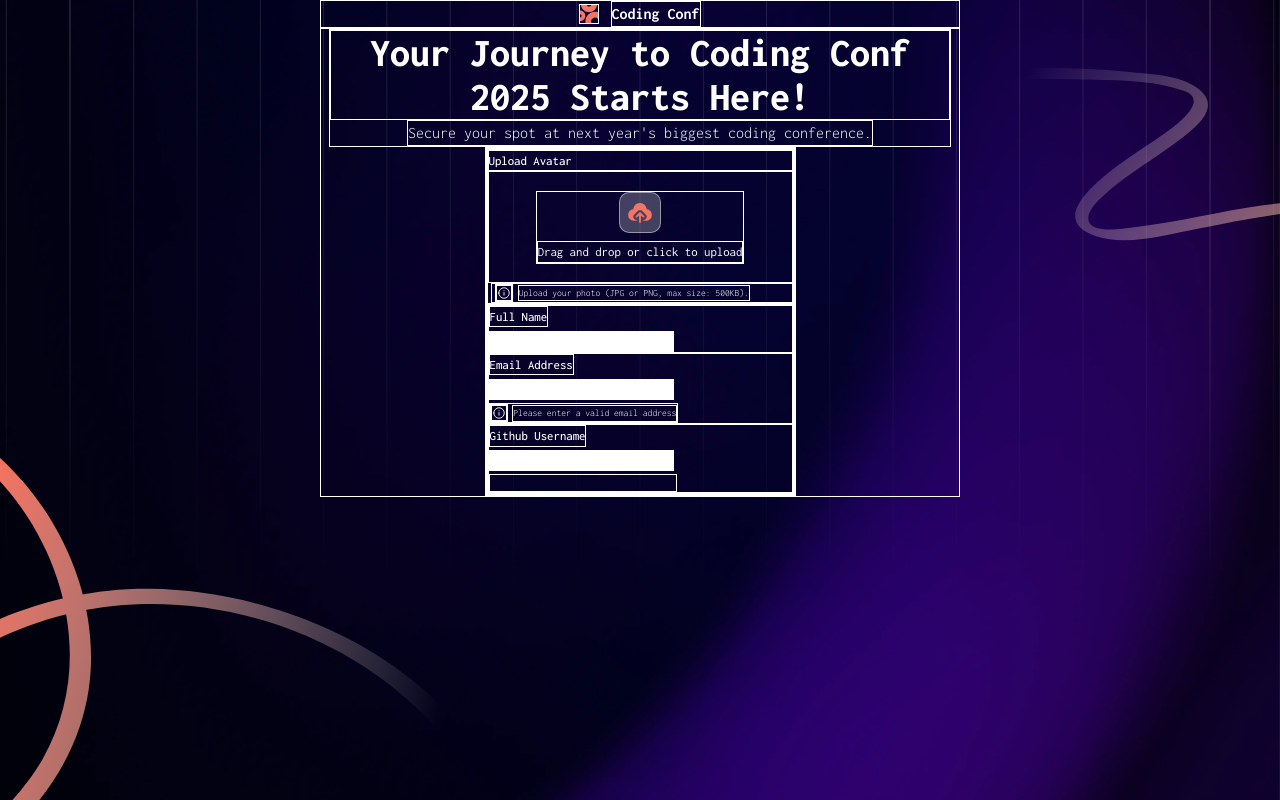
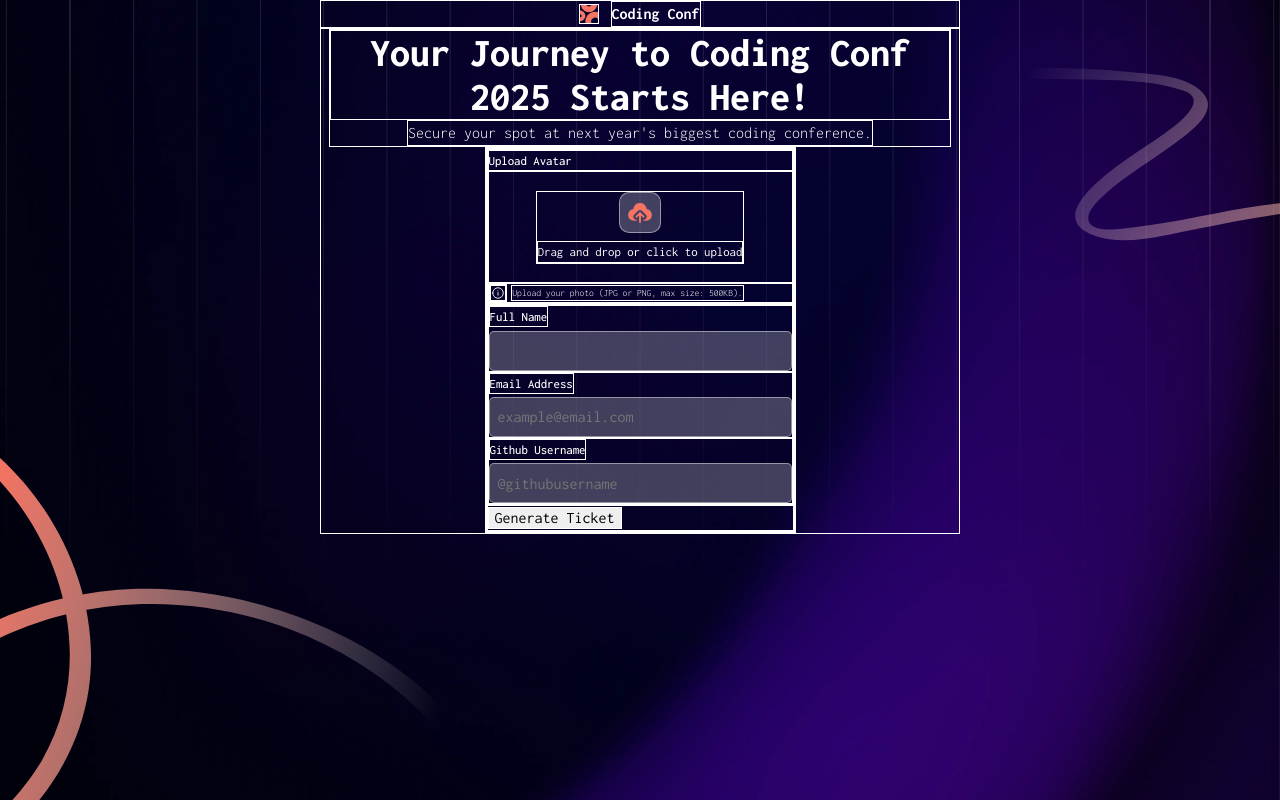
Before and after one commit to awakeinthedreamstate/conference-ticket-generator, a React (Vite) app in the folder ticketgeneratorapp/: page / in a window 1280 px wide. Built offline with nearby package versions, Linux system fonts and the light colour scheme.

Commit message:
Added Form validation to attendee bio component
Added validation to form using react-hook-form library

```diff
--- a/ticketgeneratorapp/package.json
+++ b/ticketgeneratorapp/package.json
@@ -10,7 +10,8 @@
   },
   "dependencies": {
     "react": "^18.2.0",
-    "react-dom": "^18.2.0"
+    "react-dom": "^18.2.0",
+    "react-hook-form": "^7.54.2"
   },
   "devDependencies": {
     "@types/react": "^18.0.27",
--- a/ticketgeneratorapp/src/components/AttendeeBioField.jsx
+++ b/ticketgeneratorapp/src/components/AttendeeBioField.jsx
@@ -1,11 +1,12 @@
-import "./attendeebiofield.module.css";
 import styles from "./attendeebiofield.module.css";
 
-export default function AttendeeBioField() {
-  const alertMessage = {
+export default function AttendeeBioField({ register, errors }) {
+  const ALERT_MESSAGE = {
     name: "Please enter your full name",
     email: "Please enter a valid email address",
+    github: "Please enter your Github username",
   };
+  const emailRegex = /^[a-z0-9._%+-]+@[a-z0-9.-]+\.[a-z]{2,4}$/;
   const ICON_SVG = (
     <svg
       xmlns="http://www.w3.org/2000/svg"
@@ -34,27 +35,62 @@ export default function AttendeeBioField() {
     <div>
       <div id="fullName" className={styles.field}>
         <p>Full Name</p>
-        <input type="text" name="fullName" required />
-        {/* {(invalidField && (
+        <input
+          {...register("fullName", { required: ALERT_MESSAGE.name })}
+          type="text"
+        />
+        {errors.fullName && (
           <p className={styles.alert}>
             <i className={styles.icons}>{ICON_SVG}</i>
-            <span>{alertMessage.name}</span>
+            <span>{errors.fullName.message}</span>
           </p>
-        )) ||
-          null} */}
+        )}
       </div>
       <div id="email" className={styles.field}>
         <p>Email Address</p>
-        <input type="email" name="email" required />
-        <p className={styles.alert}>
-          <i className={styles.icons}>{ICON_SVG}</i>
-          <span>{alertMessage.email}</span>
-        </p>
+        <input
+          type="text"
+          {...register("email", {
+            required: ALERT_MESSAGE.email,
+            validate: (value) => {
+              if (!value.includes("@")) {
+                return "Email must include @";
+              }
+              if (!emailRegex.test(value)) {
+                return "Please enter a valid email address";
+              }
+              return true;
+            },
+            // pattern: {
+            //   value: /^[a-z0-9._%+-]+@[a-z0-9.-]+\.[a-z]{2,4}$/,
+            //   message: "Please enter a valid email address",
+            // },
+          })}
+          placeholder="example@email.com"
+        />
+        {errors.email && (
+          <p className={styles.alert}>
+            <i className={styles.icons}>{ICON_SVG}</i>
+            <span>{errors.email.message}</span>
+          </p>
+        )}
       </div>
-      <div className={styles.field}>
+      <div id="github" className={styles.field}>
         <p>Github Username</p>
-        <input type="text" name="github" />
-        <span className={styles.spaceholder}></span>
+        <input
+          {...register("github", {
+            required: ALERT_MESSAGE.github,
+            pattern: { value: /^@.+/, message: "username must start with @" },
+          })}
+          type="text"
+          placeholder="@githubusername"
+        />
+        {errors.github && (
+          <p className={styles.alert}>
+            <i className={styles.icons}>{ICON_SVG}</i>
+            <span>{errors.github.message}</span>
+          </p>
+        )}
       </div>
     </div>
   );
--- a/ticketgeneratorapp/src/components/TicketForm.jsx
+++ b/ticketgeneratorapp/src/components/TicketForm.jsx
@@ -1,13 +1,26 @@
+import { useForm } from "react-hook-form";
 import AttendeeBioField from "./AttendeeBioField";
 import UploadAvatar from "./UploadAvatar";
 import styles from "./ticketform.module.css";
 
 export default function TicketForm() {
+  const {
+    register,
+    handleSubmit,
+    formState: { errors },
+  } = useForm();
+
+  function onSubmit(data) {
+    console.log(data);
+  }
   return (
     <div id={styles.ticketForm}>
-      <form id="attendeeForm">
+      <form id="attendeeForm" onSubmit={handleSubmit(onSubmit)}>
         <UploadAvatar />
-        <AttendeeBioField />
+        <AttendeeBioField register={register} errors={errors} />
+        <div id={styles.submitButton}>
+          <button type="submit">Generate Ticket</button>
+        </div>
       </form>
     </div>
   );
--- a/ticketgeneratorapp/src/components/UploadAvatar.jsx
+++ b/ticketgeneratorapp/src/components/UploadAvatar.jsx
@@ -5,6 +5,7 @@ export default function UploadAvatar() {
   const DEFAULT_ALERT = "Upload your photo (JPG or PNG, max size: 500KB).";
   const [image, setImage] = useState(null);
   const [alertMessage, setAlertMessage] = useState(DEFAULT_ALERT);
+  const [errorState, setErrorState] = useState(false);
   const avatarUploadInputRef = useRef(null);
 
   function handleAvatarUpload(e) {
@@ -17,11 +18,13 @@ export default function UploadAvatar() {
     if (!avatar.type.startsWith("image/")) {
       setImage(null);
       setAlertMessage("The uploaded file is not an image.");
+      setErrorState(true);
       return;
     }
     if (avatar.size > MAX_FILE_SIZE) {
       setImage(null);
       setAlertMessage("File too large. Please upload a photo under 500KB.");
+      setErrorState(true);
       return;
     }
     reader.onloadend = () => {
@@ -29,7 +32,7 @@ export default function UploadAvatar() {
     };
     reader.readAsDataURL(avatar);
     setAlertMessage(avatar.name);
-    console.log("onChange triggered");
+    setErrorState(false);
   }
 
   function handleRemoveAvatar() {
@@ -78,7 +81,7 @@ export default function UploadAvatar() {
           </div>
         )}
       </div>
-      <p className={styles.alert}>
+      <p className={errorState ? styles.errorState : styles.alert}>
         <i>
           <svg
             xmlns="http://www.w3.org/2000/svg"
--- a/ticketgeneratorapp/src/components/attendeebiofield.module.css
+++ b/ticketgeneratorapp/src/components/attendeebiofield.module.css
@@ -27,9 +27,19 @@ input {
   font-size: 0.8rem;
   color: white;
 }
+.field input {
+  width: 100%;
+  height: 2.5rem;
+  border: 1px solid hsl(from hsl(252, 6%, 83%) h s l/60%);
+  background-color: hsl(from hsl(252, 6%, 83%) h s l/30%);
+  border-radius: 5px;
+  padding-left: 0.5rem;
+  color: white;
+}
 
 .icons {
   margin-left: 0;
+  color: inherit;
 }
 
 /* span that holds the space an alert p would've taken */
--- a/ticketgeneratorapp/src/components/uploadavatar.module.css
+++ b/ticketgeneratorapp/src/components/uploadavatar.module.css
@@ -1,5 +1,4 @@
-.alert,
-i {
+.alert {
   display: flex;
   flex-direction: row;
   justify-content: start;
@@ -7,8 +6,26 @@ i {
   font-size: 0.6rem;
   font-weight: 300;
   gap: 0.3rem;
-  margin-left: 0.2rem;
   color: white;
+}
+.alert i {
+  display: inherit;
+  color: inherit;
+}
+
+.errorState {
+  display: flex;
+  flex-direction: row;
+  justify-content: start;
+  align-items: center;
+  font-size: 0.6rem;
+  font-weight: 300;
+  gap: 0.3rem;
+  color: red;
+}
+.errorState i {
+  display: inherit;
+  color: inherit;
 }
 
 #uploadSection p:first-of-type {
```
Also changed, not shown: 1 other file (tests, documents, lock files or other folders).
